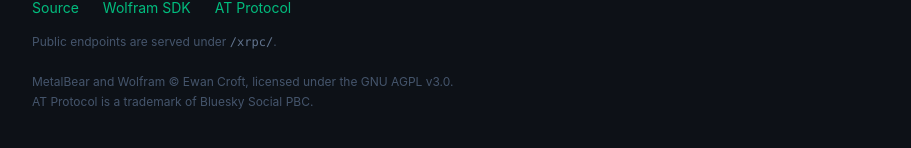
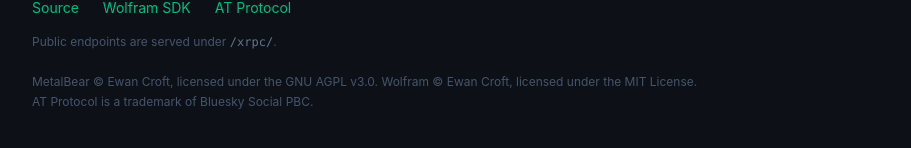
Before and after one commit to ewanc26/metalbear, a SvelteKit app in the folder frontend/: page / in a window 1280 px wide. Shown: the part 1392-1540 px from the top of the page, without its empty margins (184-1095 px from the left). Built offline with nearby package versions, Linux system fonts and the light colour scheme; no server answers.

Commit message:
feat(landing): update Wolfram license to MIT
Update the MetalBear landing page footer to reflect that Wolfram
is MIT licensed (separate from MetalBear's AGPL v3.0), with
individual copyright notices for each project.

Co-authored-by: Ewan Croft

```diff
--- a/frontend/src/routes/+page.svelte
+++ b/frontend/src/routes/+page.svelte
@@ -273,9 +273,13 @@
 		</p>
 		<div class="mt-6 space-y-1 text-xs text-slate-600">
 			<p>
-				MetalBear and Wolfram © Ewan Croft, licensed under the
+				MetalBear © Ewan Croft, licensed under the
 				<a class="hover:text-slate-400" href="https://www.gnu.org/licenses/agpl-3.0.html"
 					>GNU AGPL v3.0</a
+				>.
+				Wolfram © Ewan Croft, licensed under the
+				<a class="hover:text-slate-400" href="https://opensource.org/licenses/MIT"
+					>MIT License</a
 				>.
 			</p>
 			<p>AT Protocol is a trademark of Bluesky Social PBC.</p>
```
